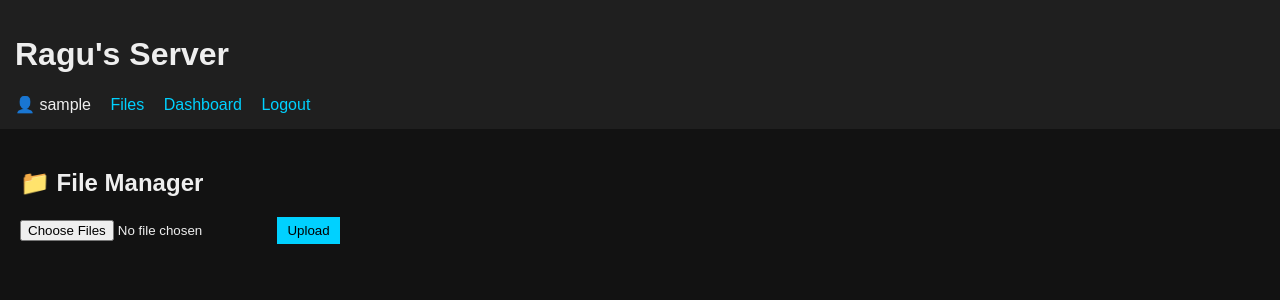
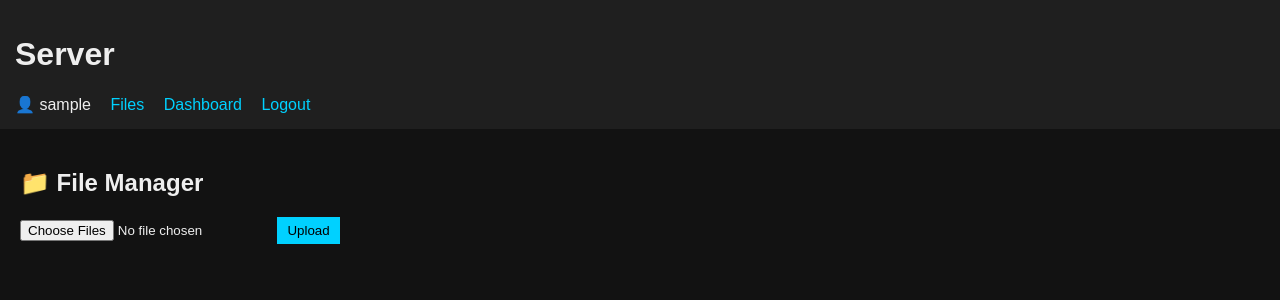
Before and after one commit to RPGRAGU-2/File-transfer-server, a Flask app: page / in a window 1280 px wide. Shown: the top 300 px of the page. Run offline with Flask 3, Linux system fonts and the light colour scheme; the visitor is signed in with stand-in values (Sample User, id 1).

Commit message:
Change title and header text to 'Server'

```diff
--- a/templates/base.html
+++ b/templates/base.html
@@ -1,13 +1,13 @@
 <!DOCTYPE html>
 <html>
 <head>
-    <title>{% block title %}Ragu Server{% endblock %}</title>
+    <title>{% block title %}Server{% endblock %}</title>
     <link rel="stylesheet" href="{{ url_for('static', filename='css/style.css') }}">
 </head>
 <body>
 
     <header>
-        <h1>Ragu's Server</h1>
+        <h1>Server</h1>
         {% if session.authenticated %}
         <nav>
             <span>👤 {{ session.username }}</span>
```
